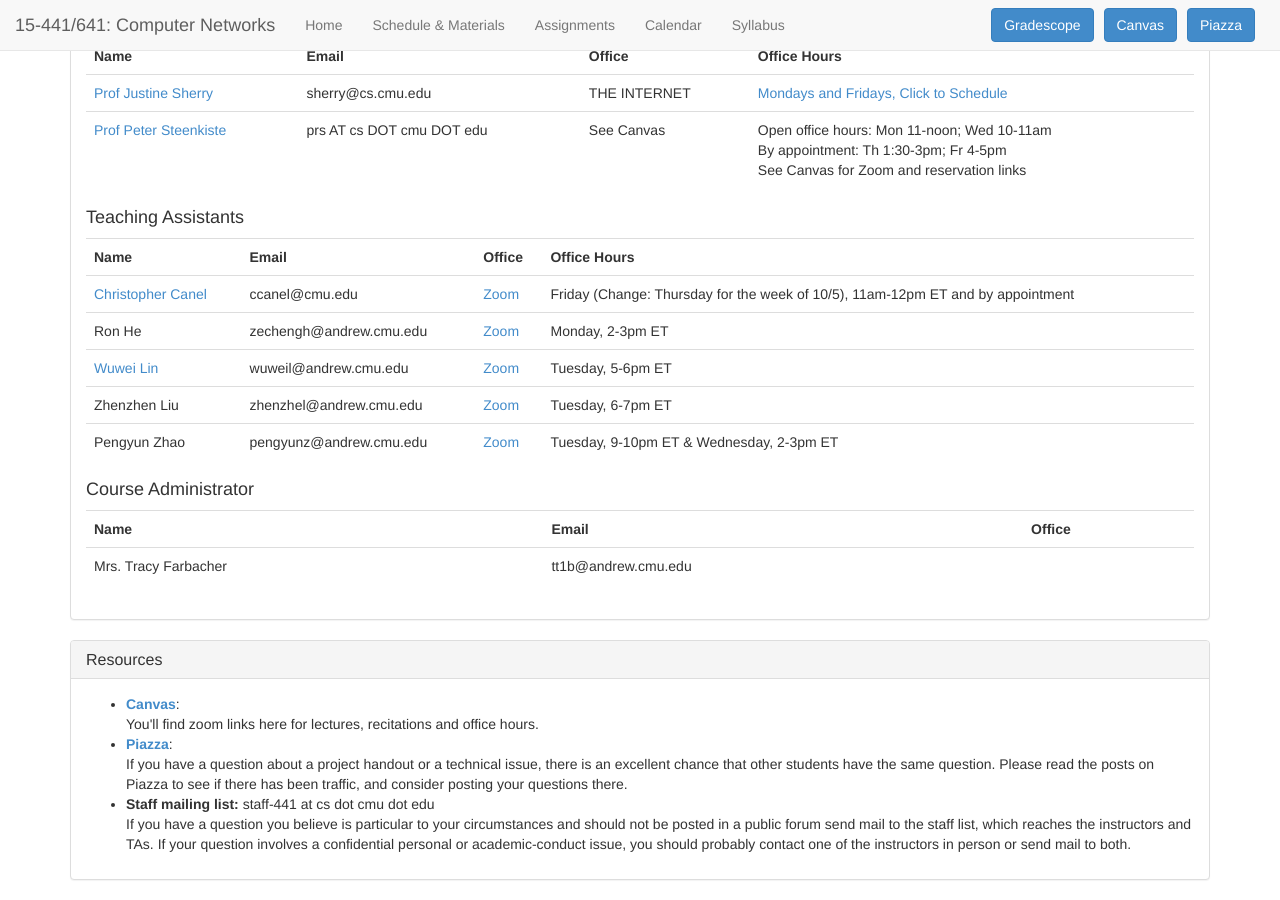
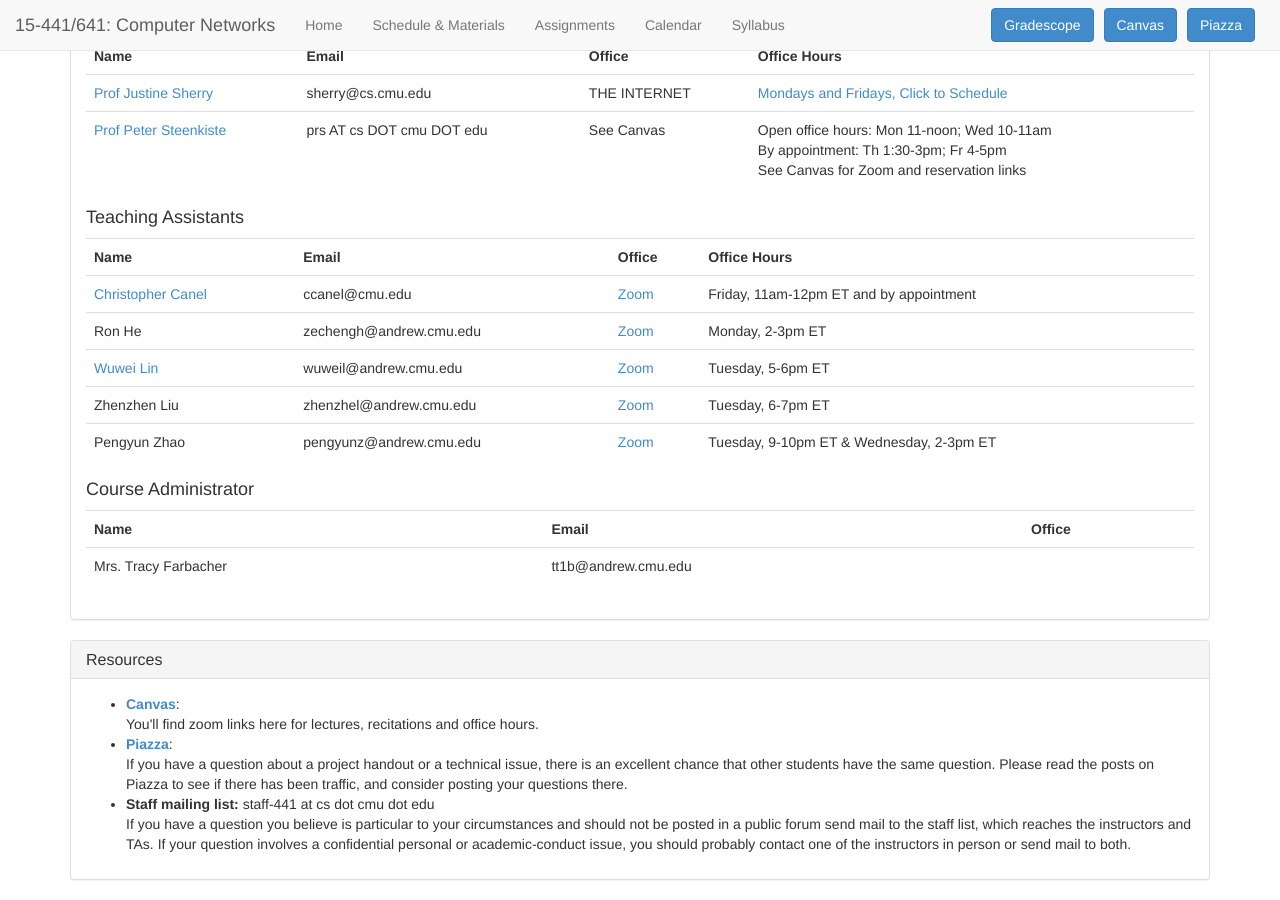
Before and after one commit to computer-networks/fa21, a Jekyll site: the page built from index.html, in a window 1280 px wide and 900 px high, scrolled down 628 px. Built offline with Jekyll 4.4.1, drawn with Linux system fonts in a browser that asks for light colours.

Commit message:
Revert "Change Chris's office hours this week"
This reverts commit 63f31b483a4e48cd7e9456733661a43db0d5140a.

```diff
--- a/index.html
+++ b/index.html
@@ -93,7 +93,7 @@ title: 15-441/641 Fall 2020
       <td><a href="https://www.ccanel.com/">Christopher Canel</a></td>
       <td><span class="email">ccanel@cmu.edu</span></td>
       <td><a href="https://cmu.zoom.us/j/99110244793?pwd=YlhGUDd3MGdWc2pMbzBBaFFHNlk2dz09">Zoom</a></td>
-      <td>Friday (Change: Thursday for the week of 10/5), 11am-12pm ET and by appointment</td>
+      <td>Friday, 11am-12pm ET and by appointment</td>
     </tr>
     <tr>
       <td>Ron He</td>
```
